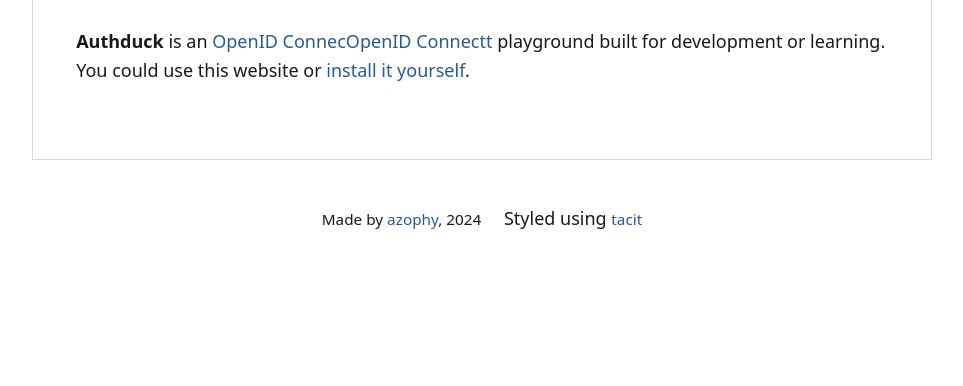
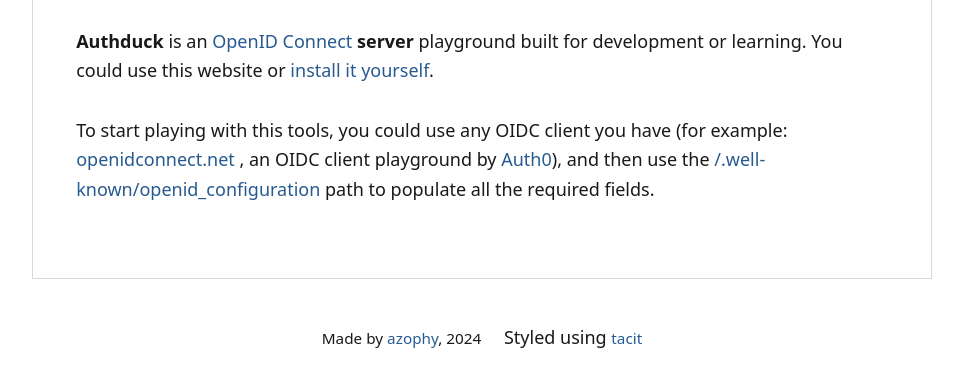
Before and after one commit to azophy/authduck, a plain HTML site: page resources/pages/index.html in a window 1280 px wide. Shown: the part 260-646 px from the top of the page, without its empty margins (158-1121 px from the left). Drawn offline with Linux system fonts and the light colour scheme.

Commit message:
update homepage

```diff
--- a/resources/pages/index.html
+++ b/resources/pages/index.html
@@ -26,7 +26,9 @@
           <img src="./tacit_logo.png" alt="tacit logo" style="max-height: 100px;"/>
         </figure>
         <p>
-          <strong>Authduck</strong> is an <a target="_blank" href="https://openid.net/developers/how-connect-works/">OpenID ConnecOpenID Connectt</a> playground built for development or learning. You could use this website or <a target="_blank" href="https://github.com/azophy/authduck">install it yourself</a>.</p>
+          <strong>Authduck</strong> is an <a target="_blank" href="https://openid.net/developers/how-connect-works/">OpenID Connect</a> <strong>server</strong> playground built for development or learning. You could use this website or <a target="_blank" href="https://github.com/azophy/authduck">install it yourself</a>.</p>
+
+        <p>To start playing with this tools, you could use any OIDC client you have (for example: <a href="https://openidconnect.net" target="_blank">openidconnect.net</a> , an OIDC client playground by <a href="https://auth0.com" target="_blank">Auth0</a>), and then use the <a href="./.well-known/openid_configuration">/.well-known/openid_configuration</a> path to populate all the required fields.</p>
       </article>
       <footer>
         <nav>
```
